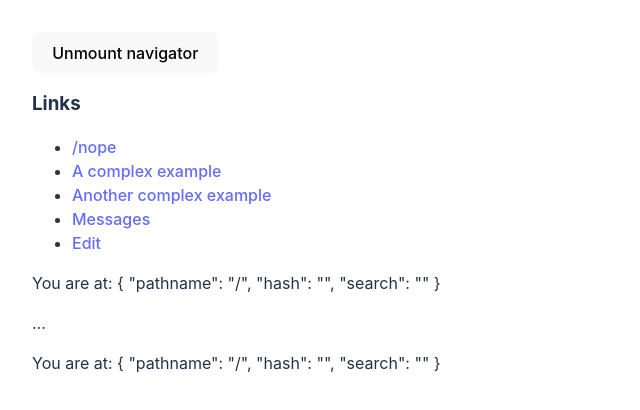
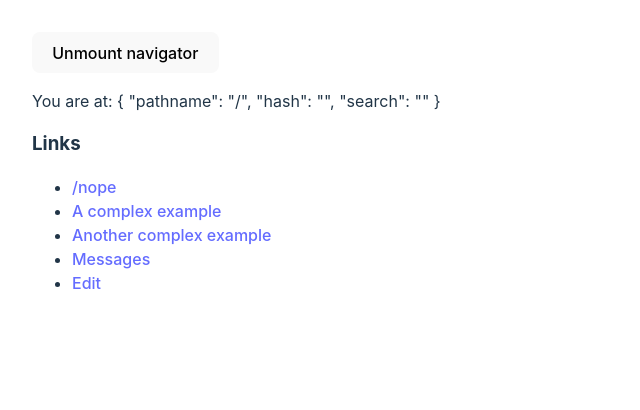
Before and after one commit to chrisfarber/micro-router, a React (Vite) app: page / in a window 1280 px wide. Shown: the top 410 px of the page, without its empty margins (0-640 px from the left). Built offline with nearby package versions, Linux system fonts and the light colour scheme.

Commit message:
navigator push and replace

```diff
--- a/src/app/App.tsx
+++ b/src/app/App.tsx
@@ -1,10 +1,15 @@
 import { useState } from "react";
-import { NavigatorProvider } from "../lib";
+import { NavigatorProvider, useNavigator } from "../lib";
 import * as Path from "../lib/definition";
 import { BrowserHistory } from "../lib/history/browser";
 import { useLocation } from "../lib/hooks";
 import { Link } from "../lib/Link";
 import "./App.css";
+
+const BasePath = Path.path("/base");
+const MessagesPath = Path.path(BasePath, "messages");
+const MessageByIdPath = Path.path(MessagesPath, Path.string("messageId"));
+const MessageEditPath = Path.path(MessageByIdPath, "edit", Path.string("part"));
 
 const history = new BrowserHistory();
 history.observe(loc => console.log("location changed", loc));
@@ -16,10 +21,17 @@ const Where = () => {
   return <p>You are at: {JSON.stringify(loc, null, 2)}</p>;
 };
 
-const BasePath = Path.path("/base");
-const MessagesPath = Path.path(BasePath, "messages");
-const MessageByIdPath = Path.path(MessagesPath, Path.string("messageId"));
-const MessageEditPath = Path.path(MessageByIdPath, "edit", Path.string("part"));
+// eslint-disable-next-line @typescript-eslint/no-unused-vars
+const TestingNavTypes = () => {
+  const nav = useNavigator();
+  nav.push("woah");
+  nav.push(BasePath);
+  nav.push(MessagesPath);
+  nav.push(MessageEditPath, { messageId: "aoeu", part: "aeu" });
+  // @ts-expect-error must supply params
+  nav.push(MessageEditPath);
+  return <div></div>;
+};
 
 function App() {
   const [mounted, setMounted] = useState(true);
@@ -33,6 +45,7 @@ function App() {
       {mounted && (
         <NavigatorProvider history={history}>
           <div className="App">
+            <Where />
             <h3>Links</h3>
             <div>
               <ul>
@@ -49,16 +62,14 @@ function App() {
                   <Link to={MessagesPath}>Messages</Link>
                 </li>
                 <li>
+                  {/* <Link to={MessageEditPath}>broke</Link> */}
+
                   <Link to={MessageEditPath} params={{ messageId: "44", part: "5" }}>
                     Edit
                   </Link>
                 </li>
               </ul>
             </div>
-
-            <Where />
-            <p>...</p>
-            <Where />
           </div>
         </NavigatorProvider>
       )}
--- a/src/lib/definition.ts
+++ b/src/lib/definition.ts
@@ -22,8 +22,10 @@ const makeError = (descr?: string): MatchError =>
 type StripLeadingSlash<S extends string> = S extends `/${infer R}` ? StripLeadingSlash<R> : S;
 type LeadingSlash<S extends string> = `/${StripLeadingSlash<S>}`;
 
-type NoParams = null;
-type ConstPath<P extends string> = Path<P, NoParams>;
+type NoParams = unknown;
+export type ConstPath<P extends string = any> = Path<P, NoParams>;
+// kind of broken right now:
+type ParametricPath<P extends string = any, Params extends Record<string, unknown> = any> = Path<P, Params>;
 
 type TextOptions = {
   /** defaults to false */
--- a/src/lib/navigator.ts
+++ b/src/lib/navigator.ts
@@ -1,5 +1,5 @@
 /* eslint-disable @typescript-eslint/no-explicit-any */
-import { Path } from "./definition";
+import { ConstPath, ParamsOf, Path } from "./definition";
 import { History, Location } from "./history";
 
 type Listener = (l: Location) => void;
@@ -9,8 +9,12 @@ export interface INavigator {
   get location(): Location;
 
   push(path: string): void;
-  push<P extends Path<any, never | null | undefined>>(path: P): void;
-  push<P extends Path>(path: P, params: P["_params"]): void;
+  push<P extends ConstPath>(path: P): void;
+  push<P extends Path>(path: P, params: ParamsOf<P>): void;
+
+  replace(path: string): void;
+  replace<P extends ConstPath>(path: P): void;
+  replace<P extends Path>(path: P, params: ParamsOf<P>): void;
 }
 
 export class Navigator implements INavigator {
@@ -43,18 +47,20 @@ export class Navigator implements INavigator {
     };
   }
 
-  // push<P extends Path | string>(to: P) {
-  //   const path = typeof to === "string" ? to : to.make();
-  //   this.history.push(path);
-  // }
-  push(path: string): void;
-  push<P extends Path<any, null | undefined>>(path: P): void;
-  push<P extends Path<any, any>>(path: P, params: P["_params"]): void;
-  push(path: string | Path, params?: any): void {
+  push(path: string | Path, params?: unknown): void {
     if (typeof path === "string") {
       this.history.push(path);
     } else {
       this.history.push(path.make(params || {}));
+    }
+    this.updateAndNotify();
+  }
+
+  replace(path: string | Path, params?: unknown): void {
+    if (typeof path === "string") {
+      this.history.replace(path);
+    } else {
+      this.history.replace(path.make(params || {}));
     }
     this.updateAndNotify();
   }
```
